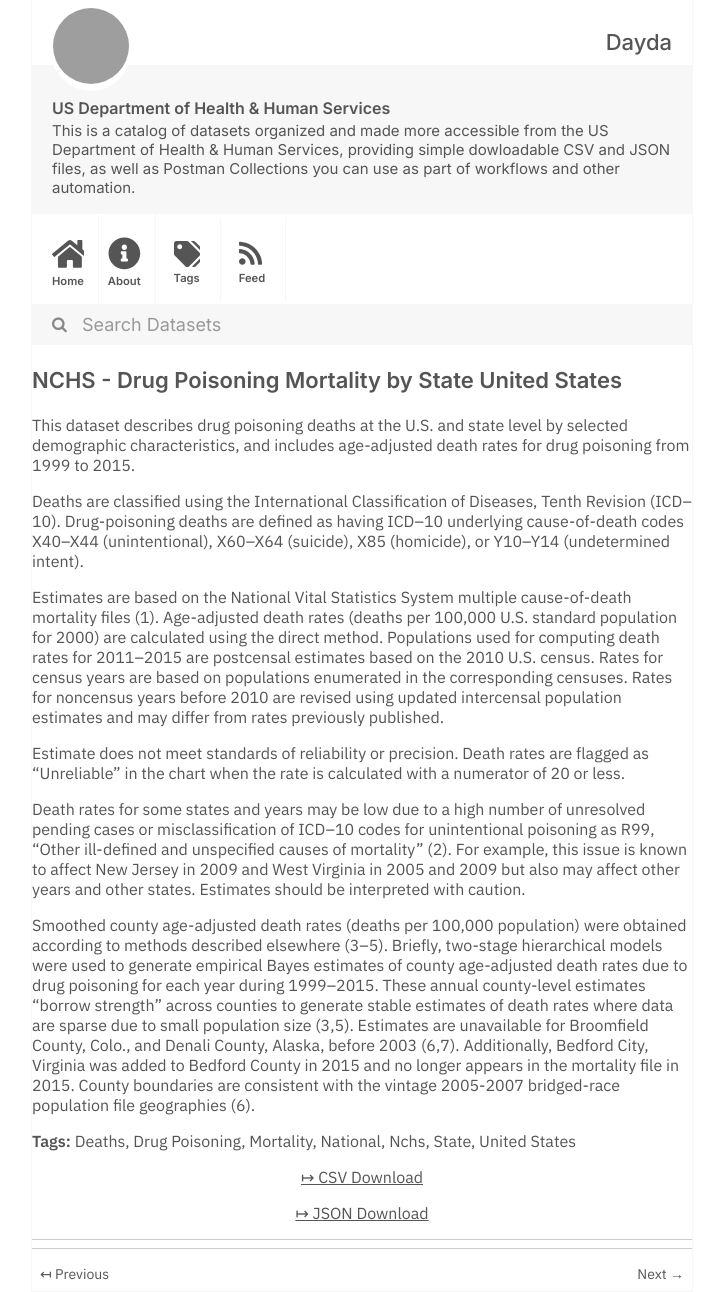
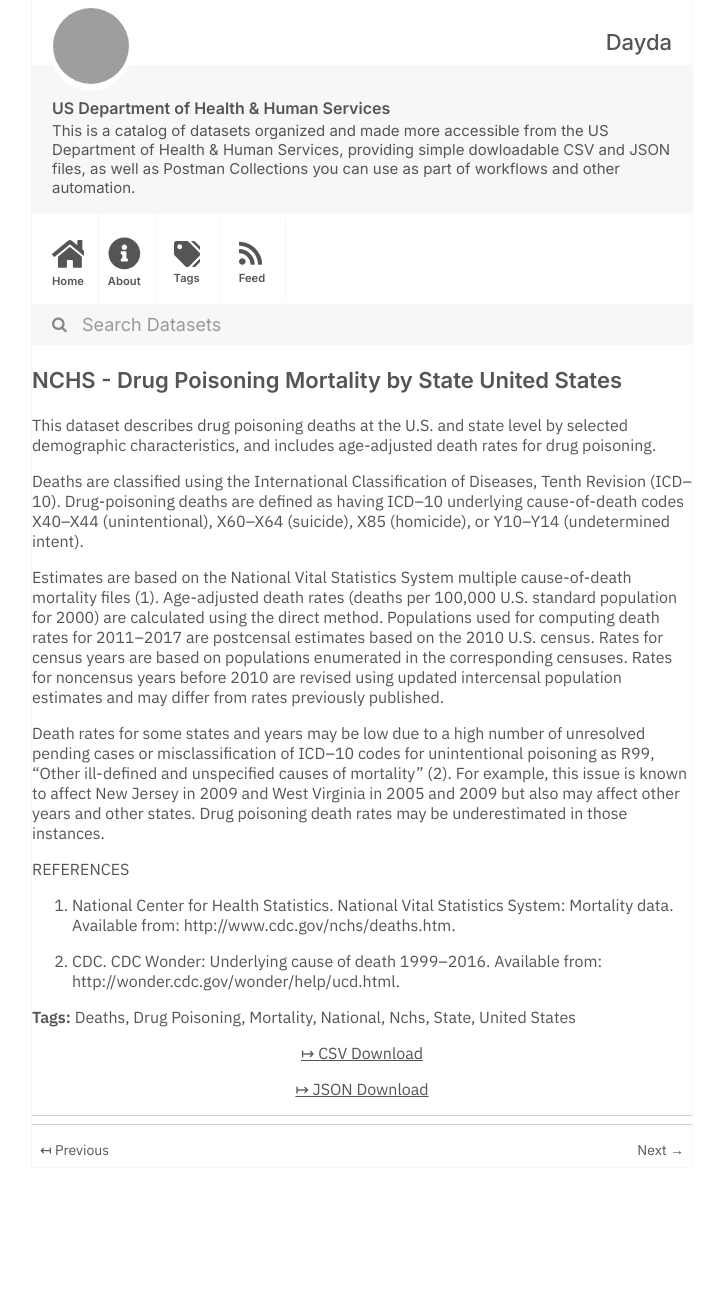
Before and after one commit to dayda-entities/us-department-of-health-and-human-services, a Jekyll site: the page built from _posts/2020-11-10-nchs-drug-poisoning-mortality-by-state-united-states.md, in a window 1280 px wide. Shown: the whole page, without its empty margins (278-1001 px from the left). Built offline with Jekyll 4.4.1, drawn with Linux system fonts in a browser that asks for light colours; after the commit the page ends 1168 px from its top, so only the background shows below that; grey boxes are pictures that could not be loaded.

Commit message:
Publish Data

```diff
--- a/_posts/2020-11-10-nchs-drug-poisoning-mortality-by-state-united-states.md
+++ b/_posts/2020-11-10-nchs-drug-poisoning-mortality-by-state-united-states.md
@@ -13,19 +13,20 @@ tags:
   - State
   - United States
 groups: []
-csv_url: 'https://data.cdc.gov/api/views/jx6g-fdh6/rows.csv?accessType=DOWNLOAD'
-json_url: 'https://data.cdc.gov/api/views/jx6g-fdh6/rows.json?accessType=DOWNLOAD'
+csv_url: 'https://data.cdc.gov/api/views/44rk-q6r2/rows.csv?accessType=DOWNLOAD'
+json_url: 'https://data.cdc.gov/api/views/44rk-q6r2/rows.json?accessType=DOWNLOAD'
 layout: post
 
 ---
-This dataset describes drug poisoning deaths at the U.S. and state level by selected demographic characteristics, and includes age-adjusted death rates for drug poisoning from 1999 to 2015.
+This dataset describes drug poisoning deaths at the U.S. and state level by selected demographic characteristics, and includes age-adjusted death rates for drug poisoning.
 
 Deaths are classified using the International Classification of Diseases, Tenth Revision (ICD–10). Drug-poisoning deaths are defined as having ICD–10 underlying cause-of-death codes X40–X44 (unintentional), X60–X64 (suicide), X85 (homicide), or Y10–Y14 (undetermined intent).
 
-Estimates are based on the National Vital Statistics System multiple cause-of-death mortality files (1). Age-adjusted death rates (deaths per 100,000 U.S. standard population for 2000) are calculated using the direct method. Populations used for computing death rates for 2011–2015 are postcensal estimates based on the 2010 U.S. census. Rates for census years are based on populations enumerated in the corresponding censuses. Rates for noncensus years before 2010 are revised using updated intercensal population estimates and may differ from rates previously published.
+Estimates are based on the National Vital Statistics System multiple cause-of-death mortality files (1). Age-adjusted death rates (deaths per 100,000 U.S. standard population for 2000) are calculated using the direct method. Populations used for computing death rates for 2011–2017 are postcensal estimates based on the 2010 U.S. census. Rates for census years are based on populations enumerated in the corresponding censuses. Rates for noncensus years before 2010 are revised using updated intercensal population estimates and may differ from rates previously published.
 
-Estimate does not meet standards of reliability or precision. Death rates are flagged as “Unreliable” in the chart when the rate is calculated with a numerator of 20 or less.
+Death rates for some states and years may be low due to a high number of unresolved pending cases or misclassification of ICD–10 codes for unintentional poisoning as R99, “Other ill-defined and unspecified causes of mortality” (2). For example, this issue is known to affect New Jersey in 2009 and West Virginia in 2005 and 2009 but also may affect other years and other states. Drug poisoning death rates may be underestimated in those instances.
 
-Death rates for some states and years may be low due to a high number of unresolved pending cases or misclassification of ICD–10 codes for unintentional poisoning as R99, “Other ill-defined and unspecified causes of mortality” (2). For example, this issue is known to affect New Jersey in 2009 and West Virginia in 2005 and 2009 but also may affect other years and other states. Estimates should be interpreted with caution.
+REFERENCES
+1. National Center for Health Statistics. National Vital Statistics System: Mortality data. Available from: http://www.cdc.gov/nchs/deaths.htm.
 
-Smoothed county age-adjusted death rates (deaths per 100,000 population) were obtained according to methods described elsewhere (3–5). Briefly, two-stage hierarchical models were used to generate empirical Bayes estimates of county age-adjusted death rates due to drug poisoning for each year during 1999–2015. These annual county-level estimates “borrow strength” across counties to generate stable estimates of death rates where data are sparse due to small population size (3,5). Estimates are unavailable for Broomfield County, Colo., and Denali County, Alaska, before 2003 (6,7). Additionally, Bedford City, Virginia was added to Bedford County in 2015 and no longer appears in the mortality file in 2015. County boundaries are consistent with the vintage 2005-2007 bridged-race population file geographies (6).
+2. CDC. CDC Wonder: Underlying cause of death 1999–2016. Available from: http://wonder.cdc.gov/wonder/help/ucd.html.
```
Also changed, not shown: other parts of _posts/2020-11-10-nchs-drug-poisoning-mortality-by-state-united-states.md (+2 -2 lines).
